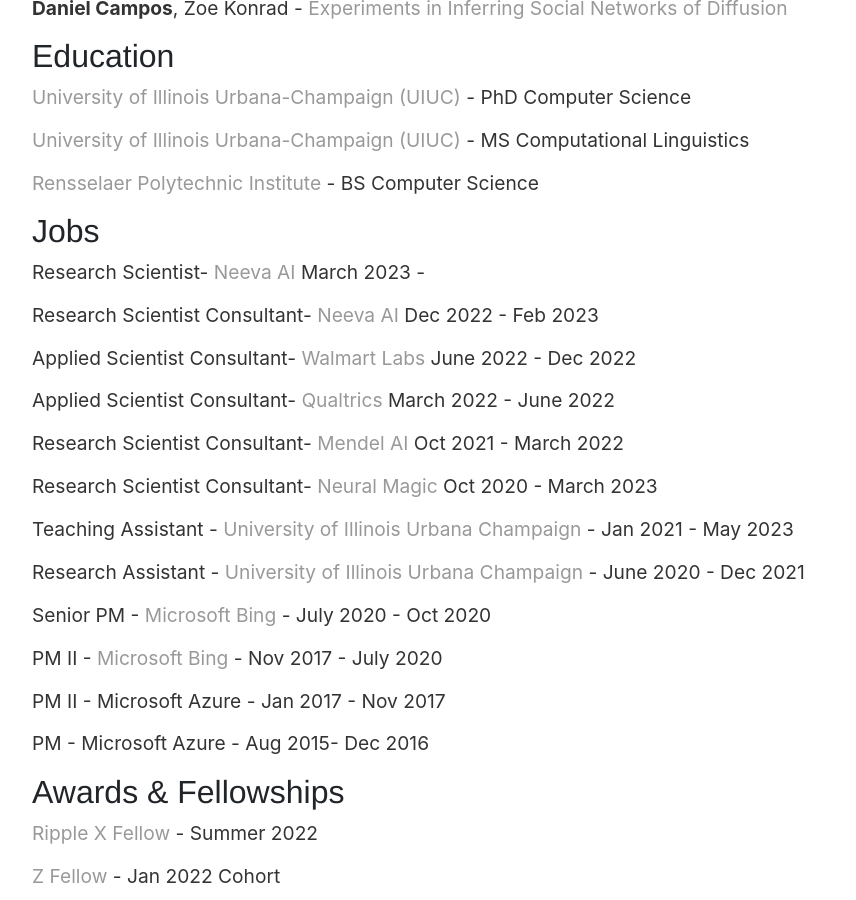
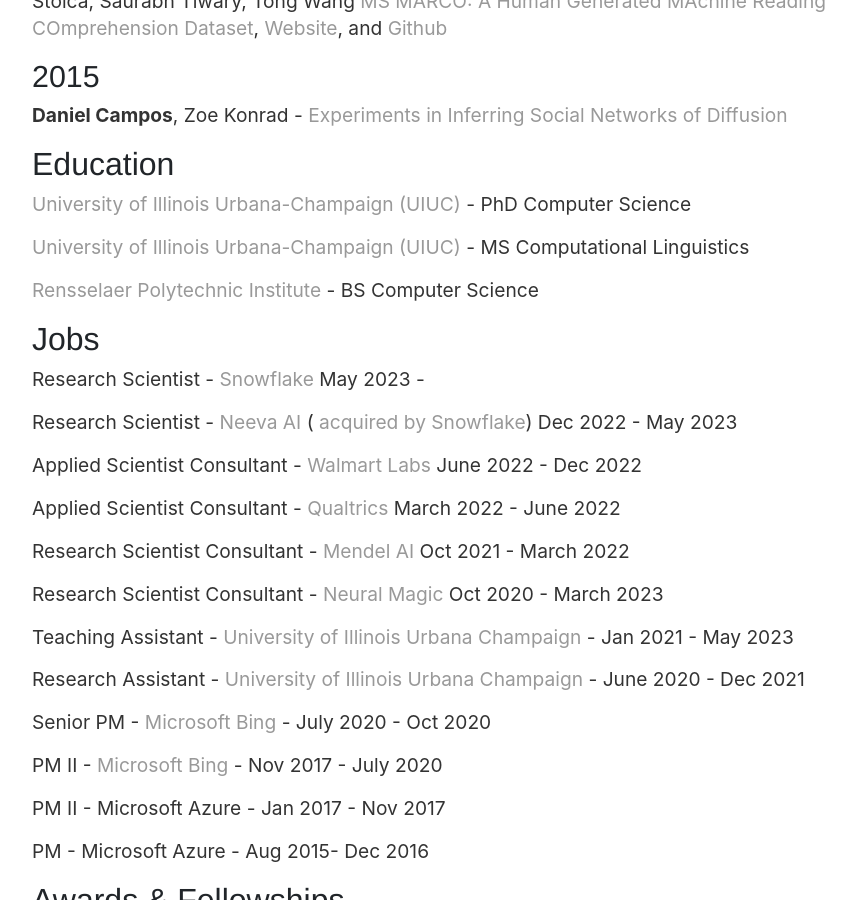
Before and after one commit to spacemanidol/spacemanidol.github.io, a Jekyll site: the page built from cv/index.html, in a window 1280 px wide and 900 px high, scrolled down 3131 px. Shown: the whole window, without its empty margins (175-1031 px from the left). Built offline with Jekyll 4.4.1, drawn with Linux system fonts in a browser that asks for light colours; a script that is not in the unit is left out; comment, search, counter and statistics services are not loaded; some of the changed text lies outside the part shown.

Commit message:
Update index.html

```diff
--- a/cv/index.html
+++ b/cv/index.html
@@ -6,19 +6,19 @@
 	<a href="resume.pdf" class="download" title="Download CV as PDF">Download CV</a>
 	<h1>Daniel Campos</h1>
 	<address>
-	<strong>Neeva  | Zipf.ai </strong><br>
+	<strong>Snowflake </strong><br>
 	<abbr title="phone">P:</abbr>(415)-272-9964<br>
-	<span class="obfuscate">dfcf93@hotmail.com</span>
+	<span class="obfuscate">spacemanidol@gmail.com</span>
 	</address>
 	<h2>Publications</h2>
 	<h4>2023</h4>
 	<p>Nick Craswell, Bhaskar Mitra, Emine Yilmaz, </strong>Daniel Campos</strong>, and Jimmy Lin<a href='https://www.microsoft.com/en-us/research/publication/overview-of-the-trec-2022-deep-learning-track/'>OVERVIEW OF THE TREC 2022 DEEP LEARNING TRACK</a> - <a href='https://trec.nist.gov/tracks.html'>TREC 2022</a></p>
-	<p><strong>Daniel Campos</strong>, ChengXiang Zhai - <a href='https://arxiv.org/abs/2304.00114'>To Asymmetry and Beyond: Structured Pruning of Sequence to Sequence Models for Improved Inference Efficiency</a> </p>
-	<p><strong>Daniel Campos</strong>, Alessandro Magnani, ChengXiang Zhai - <a href='https://arxiv.org/abs/2304.01016'>Quick Dense Retrievers Consume KALE: Post Training Kullback Leibler Alignment of Embeddings for Asymmetrical dual encoders</a> </p>
+	<p><strong>Daniel Campos</strong>, ChengXiang Zhai - <a href='https://arxiv.org/abs/2304.00114'>To Asymmetry and Beyond: Structured Pruning of Sequence to Sequence Models for Improved Inference Efficiency</a> - <a href='https://sites.google.com/view/sustainlp2023/call-for-papers?authuser=0'> 4th Workshop on Simple and Efficient Natural Language Processing (SustaiNLP 2023) @ ACL 2023</a></p>
+	<p><strong>Daniel Campos</strong>, Alessandro Magnani, ChengXiang Zhai - <a href='https://arxiv.org/abs/2304.01016'>Quick Dense Retrievers Consume KALE: Post Training Kullback Leibler Alignment of Embeddings for Asymmetrical dual encoders</a> - <a href='https://sites.google.com/view/sustainlp2023/call-for-papers?authuser=0'> 4th Workshop on Simple and Efficient Natural Language Processing (SustaiNLP 2023) @ ACL 2023</a> </p>
 	<p><strong>Daniel Campos</strong>, ChengXiang Zhai - <a href='https://arxiv.org/abs/2304.00114'>Dense Sparse Retrieval: Using Sparse Language Models for Inference Efficient Dense Retrieval</a> </p>
 	<p><strong>Daniel Campos</strong>, Alessandro Magnani, ChengXiang Zhai - <a href=''>CAPOT: Creating Robust Dense Query Encoders using Post Training Contrastive Alignment</a> </p>
 	<p><strong>Daniel Campos</strong>, Alexandre Marques, Tuan Nguyen, Mark Kurtz, ChengXiang Zhai - <a href='https://arxiv.org/abs/2303.17612'>oBERTa: Improving Sparse Transfer Learning via improved initialization, distillation, and pruning regimes</a> </p>
-	<p><strong>Daniel Campos</strong>,Daniel Perry, Samir Joshi, Yashmeet Gambhir, Wei Du, Zhengzheng Xing and Aaron Colak - <a href=''>Compressing Cross-Lingual Multi-task Models at Qualtrics</a> - <a href='https://aaai.org/Conferences/AAAI-23/iaai-23-call/'>The Thirty-Fifth Annual Conference on Innovative Applications of Artificial Intelligence (IAAI-23)</a>
+	<p><strong>Daniel Campos</strong>,Daniel Perry, Samir Joshi, Yashmeet Gambhir, Wei Du, Zhengzheng Xing and Aaron Colak - <a href=''>Compressing Cross-Lingual Multi-task Models at Qualtrics</a> - <a href='https://aaai.org/Conferences/AAAI-23/iaai-23-call/'>The Thirty-Fifth Annual Conference on Innovative Applications of Artificial Intelligence (IAAI-23)</a> - <a href='https://sites.google.com/view/sustainlp2023/call-for-papers?authuser=0'> 4th Workshop on Simple and Efficient Natural Language Processing (SustaiNLP 2023) @ ACL 2023</a></p>
 	<h4>2022</h4>
 	<p><strong>Daniel Campos</strong>,Daniel Perry, Samir Joshi, Yashmeet Gambhir, Wei Du, Zhengzheng Xing and Aaron Colak - <a href=''>Compressing Cross-Lingual Multi-task Models at Qualtrics</a> - Arxiv Preprint
 	<p><strong>Daniel Campos</strong>, Alexandre Marques, Tuan Nguyen, Mark Kurtz, ChengXiang Zhai - <a href='https://arxiv.org/abs/2205.12452'>Sparse*BERT: Sparse Models are Robust</a> <a href='https://www.sparseneural.net/home'>Sparsity in Neural Networks Workshop at ICML 2022</a></p>
@@ -29,7 +29,6 @@
 	<p><strong>Daniel Campos</strong>, Heng Ji - <a href='https://arxiv.org/abs/2109.04202'>IMG2SMI: Translating Molecular Structure Images to Simplified Molecular-input Line-entry System</a></p>
 	<p><strong>Daniel Campos</strong> - <a href='https://arxiv.org/abs/2108.02170'>Curriculum learning for language modeling</a></p>
 	<p>Nick Craswell, Bhaskar Mitra, Emine Yilmaz, <strong>Daniel Campos</strong>, Ellen Voorhees and Ian Soboroff - <a href='https://arxiv.org/abs/2104.09399'>TREC Deep Learning Track: Reusable Test Collections in the Large Data Regime</a> - <a href='https://sigir.org/sigir2021/'>In Proceedings of the 44rd International ACM SIGIR Conference on Research and Development in Information Retrieval</a></p>
-
 	<p>Nick Craswell, Bhaskar Mitra, Emine Yilmaz, <strong>Daniel Campos</strong>, Jimmy Lin - <a href='https://www.microsoft.com/en-us/research/publication/ms-marco-benchmarking-ranking-models-in-the-large-data-regime/'>MS MARCO: Benchmarking Ranking Models in the Large-Data Regimee</a> - <a href='https://sigir.org/sigir2021/'>In Proceedings of the 44rd International ACM SIGIR Conference on Research and Development in Information Retrieval</a></p>
 	<p>Jimmy Lin, <strong> Daniel Campos</strong>, Nick Craswell, Bhaskar Mitra, Emine Yilmaz - <a href='https://arxiv.org/abs/2102.12887'>Significant Improvements over the State of the Art? A Case Study of the MS MARCO Document Ranking Leaderboard</a> - <a href='https://sigir.org/sigir2021/'>In Proceedings of the 44rd International ACM SIGIR Conference on Research and Development in Information Retrieval</a></p>
 	<p>Nick Craswell, Bhaskar Mitra, Emine Yilmaz, <strong> Daniel Campos</strong> - <a href='https://arxiv.org/abs/2102.07662'>Overview of the TREC 2020 deep learning track</a> - <a href='https://trec.nist.gov/tracks.html'>TREC 2020</a></p>
@@ -52,12 +51,12 @@
 	<p> <a href='https://washington.edu/'>University of Illinois Urbana-Champaign (UIUC)</a> - MS Computational Linguistics</p>
 	<p> <a href='https://rpi.edu/'>Rensselaer Polytechnic Institute</a> - BS Computer Science </p>
 	<h2>Jobs</h2>
-	<p>Research Scientist-  <a href='https://www.neeva.ai/'>Neeva AI</a> March 2023 - </p>
-	<p>Research Scientist Consultant-  <a href='https://www.neeva.ai/'>Neeva AI</a> Dec 2022 - Feb 2023</p>
-	<p>Applied Scientist Consultant-  <a href='https://walmart.com/'>Walmart Labs</a> June 2022 - Dec 2022</p>
-	<p>Applied Scientist Consultant-  <a href='https://www.qualtrics.com/iq/'>Qualtrics</a> March 2022 - June 2022</p>
-	<p>Research Scientist Consultant-  <a href='https://www.mendel.ai/'>Mendel AI</a> Oct 2021 - March 2022</p>
-	<p>Research Scientist Consultant-  <a href='https://neuralmagic.com/'>Neural Magic</a> Oct 2020 - March 2023</p>
+	<p>Research Scientist -  <a href='https://www.neeva.ai/'>Snowflake</a> May 2023 - </p>
+	<p>Research Scientist -  <a href='https://www.neeva.ai/'>Neeva AI </a>( <a href=''>acquired by Snowflake</a>) Dec 2022 - May 2023</p>
+	<p>Applied Scientist Consultant -  <a href='https://walmart.com/'>Walmart Labs</a> June 2022 - Dec 2022</p>
+	<p>Applied Scientist Consultant -  <a href='https://www.qualtrics.com/iq/'>Qualtrics</a> March 2022 - June 2022</p>
+	<p>Research Scientist Consultant -  <a href='https://www.mendel.ai/'>Mendel AI</a> Oct 2021 - March 2022</p>
+	<p>Research Scientist Consultant -  <a href='https://neuralmagic.com/'>Neural Magic</a> Oct 2020 - March 2023</p>
 	<p>Teaching Assistant - <a href='https://cs.illinois.edu/'>University of Illinois Urbana Champaign</a> - Jan 2021 - May 2023</p>
 	<p>Research Assistant - <a href='https://blender.cs.illinois.edu/'>University of Illinois Urbana Champaign</a> - June 2020 - Dec 2021</p>
 	<p>Senior PM - <a href='bing.com'> Microsoft Bing</a> - July 2020 - Oct 2020</p>
```
